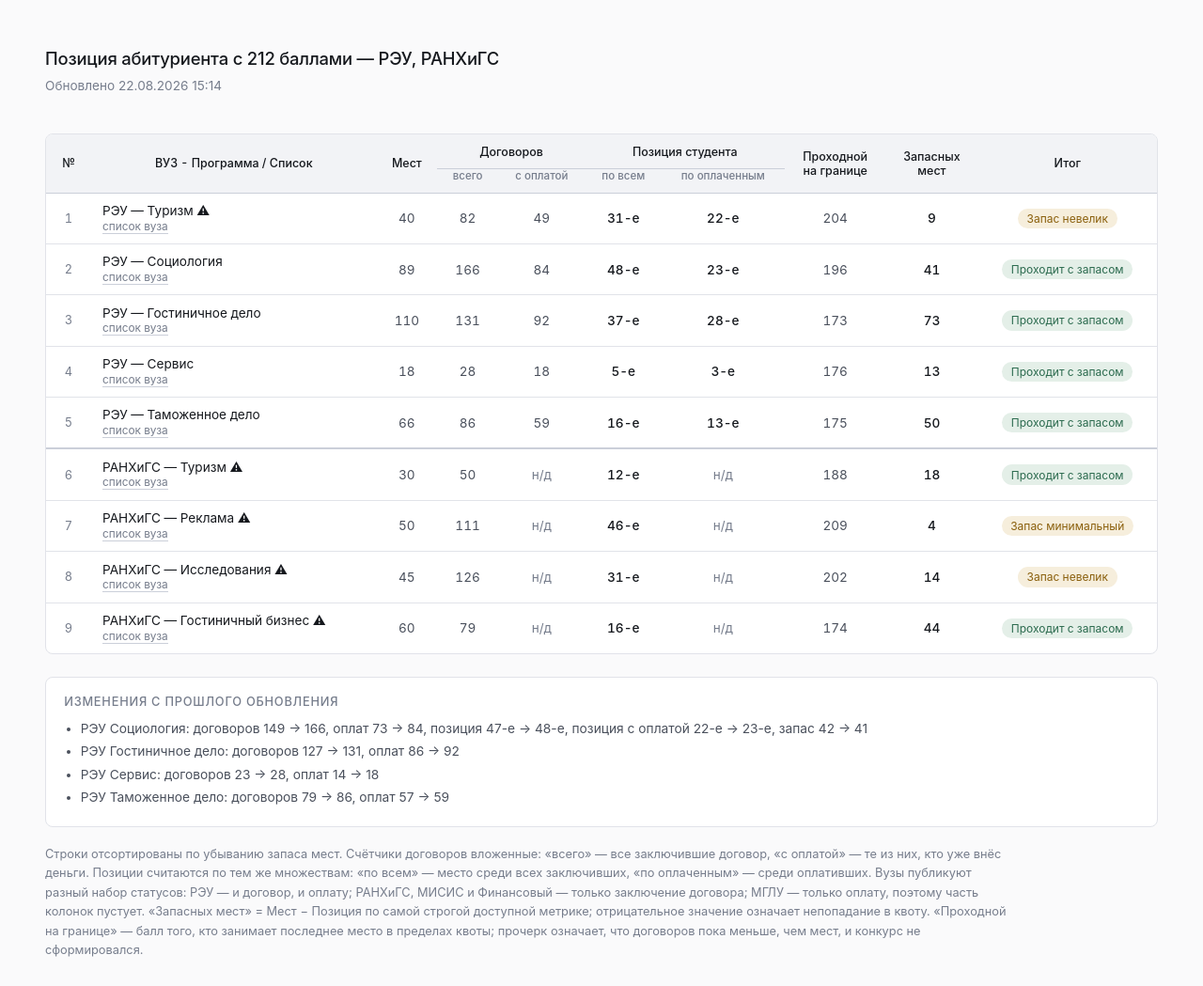
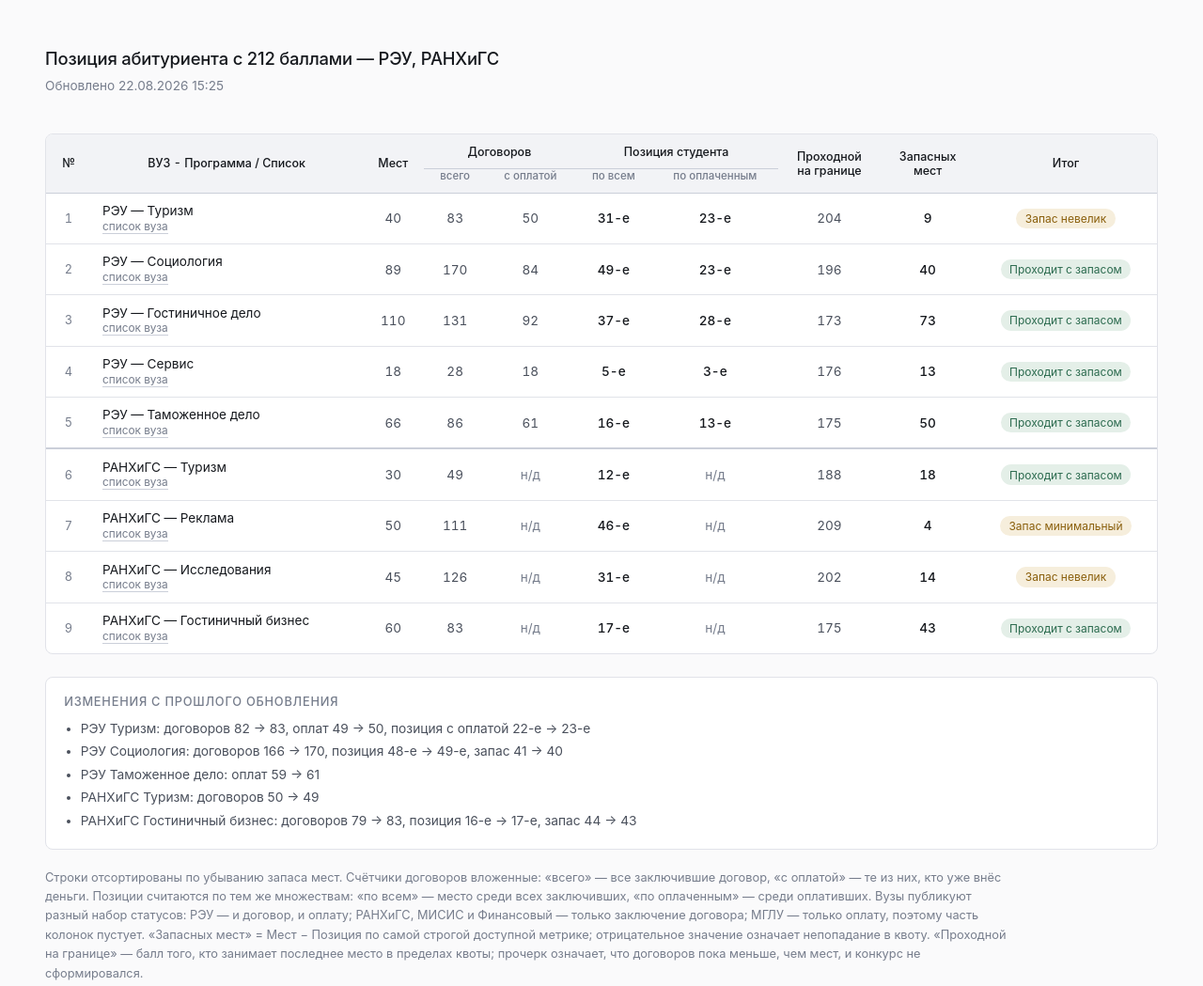
Before and after one commit to skrasin/postuplenie-2026, a plain HTML site: page index.html in a window 1280 px wide. Shown: the whole page at 94% size. Drawn offline with Linux system fonts and the light colour scheme.

Commit message:
Обновление данных: 22.08.2026 15:25

```diff
--- a/index.html
+++ b/index.html
@@ -80,7 +80,7 @@
   <div class="bar">
     <div>
       <h1>Позиция абитуриента с 212 баллами — РЭУ, РАНХиГС</h1>
-      <p class="sub">Обновлено 22.08.2026 15:14</p>
+      <p class="sub">Обновлено 22.08.2026 15:25</p>
       </div>
     </div>
   <div class="scroll"><table>
@@ -100,18 +100,18 @@
 
     </thead>
     <tbody>
-<tr class=""><td class="no">1</td><td class="name"><span class="pname">РЭУ — Туризм ⚠</span><a class="plink" href="https://abitrating.rea.ru/group/6c2f323c-11ad-11f1-8dba-5cba2c649f58" target="_blank" rel="noopener">список вуза</a></td><td>40</td><td>82</td><td>49</td><td class="key">31-е</td><td class="key">22-е</td><td>204</td><td class="key">9</td><td><span class="chip c-warn">Запас невелик</span></td></tr>
-<tr class=""><td class="no">2</td><td class="name"><span class="pname">РЭУ — Социология</span><a class="plink" href="https://abitrating.rea.ru/group/6c2f2f58-11ad-11f1-8dba-5cba2c649f58" target="_blank" rel="noopener">список вуза</a></td><td>89</td><td>166</td><td>84</td><td class="key">48-е</td><td class="key">23-е</td><td>196</td><td class="key">41</td><td><span class="chip c-safe">Проходит с запасом</span></td></tr>
+<tr class=""><td class="no">1</td><td class="name"><span class="pname">РЭУ — Туризм</span><a class="plink" href="https://abitrating.rea.ru/group/6c2f323c-11ad-11f1-8dba-5cba2c649f58" target="_blank" rel="noopener">список вуза</a></td><td>40</td><td>83</td><td>50</td><td class="key">31-е</td><td class="key">23-е</td><td>204</td><td class="key">9</td><td><span class="chip c-warn">Запас невелик</span></td></tr>
+<tr class=""><td class="no">2</td><td class="name"><span class="pname">РЭУ — Социология</span><a class="plink" href="https://abitrating.rea.ru/group/6c2f2f58-11ad-11f1-8dba-5cba2c649f58" target="_blank" rel="noopener">список вуза</a></td><td>89</td><td>170</td><td>84</td><td class="key">49-е</td><td class="key">23-е</td><td>196</td><td class="key">40</td><td><span class="chip c-safe">Проходит с запасом</span></td></tr>
 <tr class=""><td class="no">3</td><td class="name"><span class="pname">РЭУ — Гостиничное дело</span><a class="plink" href="https://abitrating.rea.ru/group/6c2f32ab-11ad-11f1-8dba-5cba2c649f58" target="_blank" rel="noopener">список вуза</a></td><td>110</td><td>131</td><td>92</td><td class="key">37-е</td><td class="key">28-е</td><td>173</td><td class="key">73</td><td><span class="chip c-safe">Проходит с запасом</span></td></tr>
 <tr class=""><td class="no">4</td><td class="name"><span class="pname">РЭУ — Сервис</span><a class="plink" href="https://abitrating.rea.ru/group/6c2f31cd-11ad-11f1-8dba-5cba2c649f58" target="_blank" rel="noopener">список вуза</a></td><td>18</td><td>28</td><td>18</td><td class="key">5-е</td><td class="key">3-е</td><td>176</td><td class="key">13</td><td><span class="chip c-safe">Проходит с запасом</span></td></tr>
-<tr class=""><td class="no">5</td><td class="name"><span class="pname">РЭУ — Таможенное дело</span><a class="plink" href="https://abitrating.rea.ru/group/7226ab15-11ad-11f1-8dba-5cba2c649f58" target="_blank" rel="noopener">список вуза</a></td><td>66</td><td>86</td><td>59</td><td class="key">16-е</td><td class="key">13-е</td><td>175</td><td class="key">50</td><td><span class="chip c-safe">Проходит с запасом</span></td></tr>
-<tr class="grp"><td class="no">6</td><td class="name"><span class="pname">РАНХиГС — Туризм ⚠</span><a class="plink" href="https://my.ranepa.ru/online/pk26/list/list.php?FT=1&FL=0&FO=4&F1=3dfc1680-5eff-4887-a318-288990d0e055&F2=dacc15e6-6808-11e9-80f1-005056a03e4f&F3=3f4ee63d-bf12-11f0-aa18-00620b9300d1&F4=d253c5b5-1df0-11f1-9faa-00620bc81861" target="_blank" rel="noopener">список вуза</a></td><td>30</td><td>50</td><td class="nd">н/д</td><td class="key">12-е</td><td class="nd">н/д</td><td>188</td><td class="key">18</td><td><span class="chip c-safe">Проходит с запасом</span></td></tr>
-<tr class=""><td class="no">7</td><td class="name"><span class="pname">РАНХиГС — Реклама ⚠</span><a class="plink" href="https://my.ranepa.ru/online/pk26/list/list.php?FT=1&FL=0&FO=4&F1=3dfc1680-5eff-4887-a318-288990d0e055&F2=c2d7c59e-e1f0-11e5-80ee-005056a00b6e&F3=3f4ee63d-bf12-11f0-aa18-00620b9300d1&F4=961f0091-f5ec-11f0-9fa8-00620bc81861" target="_blank" rel="noopener">список вуза</a></td><td>50</td><td>111</td><td class="nd">н/д</td><td class="key">46-е</td><td class="nd">н/д</td><td>209</td><td class="key">4</td><td><span class="chip c-warn">Запас минимальный</span></td></tr>
-<tr class=""><td class="no">8</td><td class="name"><span class="pname">РАНХиГС — Исследования ⚠</span><a class="plink" href="https://my.ranepa.ru/online/pk26/list/list.php?FT=1&FL=0&FO=4&F1=3dfc1680-5eff-4887-a318-288990d0e055&F2=c2d7c59e-e1f0-11e5-80ee-005056a00b6e&F3=3f4ee63d-bf12-11f0-aa18-00620b9300d1&F4=961f0090-f5ec-11f0-9fa8-00620bc81861" target="_blank" rel="noopener">список вуза</a></td><td>45</td><td>126</td><td class="nd">н/д</td><td class="key">31-е</td><td class="nd">н/д</td><td>202</td><td class="key">14</td><td><span class="chip c-warn">Запас невелик</span></td></tr>
-<tr class=""><td class="no">9</td><td class="name"><span class="pname">РАНХиГС — Гостиничный бизнес ⚠</span><a class="plink" href="https://my.ranepa.ru/online/pk26/list/list.php?FT=1&FL=0&FO=4&F1=3dfc1680-5eff-4887-a318-288990d0e055&F2=5352eced-6808-11e9-80f1-005056a03e4f&F3=3f4ee63d-bf12-11f0-aa18-00620b9300d1&F4=5b1b5e94-f55d-11f0-9fa8-00620bc81861" target="_blank" rel="noopener">список вуза</a></td><td>60</td><td>79</td><td class="nd">н/д</td><td class="key">16-е</td><td class="nd">н/д</td><td>174</td><td class="key">44</td><td><span class="chip c-safe">Проходит с запасом</span></td></tr>
+<tr class=""><td class="no">5</td><td class="name"><span class="pname">РЭУ — Таможенное дело</span><a class="plink" href="https://abitrating.rea.ru/group/7226ab15-11ad-11f1-8dba-5cba2c649f58" target="_blank" rel="noopener">список вуза</a></td><td>66</td><td>86</td><td>61</td><td class="key">16-е</td><td class="key">13-е</td><td>175</td><td class="key">50</td><td><span class="chip c-safe">Проходит с запасом</span></td></tr>
+<tr class="grp"><td class="no">6</td><td class="name"><span class="pname">РАНХиГС — Туризм</span><a class="plink" href="https://my.ranepa.ru/online/pk26/list/list.php?FT=1&FL=0&FO=4&F1=3dfc1680-5eff-4887-a318-288990d0e055&F2=dacc15e6-6808-11e9-80f1-005056a03e4f&F3=3f4ee63d-bf12-11f0-aa18-00620b9300d1&F4=d253c5b5-1df0-11f1-9faa-00620bc81861" target="_blank" rel="noopener">список вуза</a></td><td>30</td><td>49</td><td class="nd">н/д</td><td class="key">12-е</td><td class="nd">н/д</td><td>188</td><td class="key">18</td><td><span class="chip c-safe">Проходит с запасом</span></td></tr>
+<tr class=""><td class="no">7</td><td class="name"><span class="pname">РАНХиГС — Реклама</span><a class="plink" href="https://my.ranepa.ru/online/pk26/list/list.php?FT=1&FL=0&FO=4&F1=3dfc1680-5eff-4887-a318-288990d0e055&F2=c2d7c59e-e1f0-11e5-80ee-005056a00b6e&F3=3f4ee63d-bf12-11f0-aa18-00620b9300d1&F4=961f0091-f5ec-11f0-9fa8-00620bc81861" target="_blank" rel="noopener">список вуза</a></td><td>50</td><td>111</td><td class="nd">н/д</td><td class="key">46-е</td><td class="nd">н/д</td><td>209</td><td class="key">4</td><td><span class="chip c-warn">Запас минимальный</span></td></tr>
+<tr class=""><td class="no">8</td><td class="name"><span class="pname">РАНХиГС — Исследования</span><a class="plink" href="https://my.ranepa.ru/online/pk26/list/list.php?FT=1&FL=0&FO=4&F1=3dfc1680-5eff-4887-a318-288990d0e055&F2=c2d7c59e-e1f0-11e5-80ee-005056a00b6e&F3=3f4ee63d-bf12-11f0-aa18-00620b9300d1&F4=961f0090-f5ec-11f0-9fa8-00620bc81861" target="_blank" rel="noopener">список вуза</a></td><td>45</td><td>126</td><td class="nd">н/д</td><td class="key">31-е</td><td class="nd">н/д</td><td>202</td><td class="key">14</td><td><span class="chip c-warn">Запас невелик</span></td></tr>
+<tr class=""><td class="no">9</td><td class="name"><span class="pname">РАНХиГС — Гостиничный бизнес</span><a class="plink" href="https://my.ranepa.ru/online/pk26/list/list.php?FT=1&FL=0&FO=4&F1=3dfc1680-5eff-4887-a318-288990d0e055&F2=5352eced-6808-11e9-80f1-005056a03e4f&F3=3f4ee63d-bf12-11f0-aa18-00620b9300d1&F4=5b1b5e94-f55d-11f0-9fa8-00620bc81861" target="_blank" rel="noopener">список вуза</a></td><td>60</td><td>83</td><td class="nd">н/д</td><td class="key">17-е</td><td class="nd">н/д</td><td>175</td><td class="key">43</td><td><span class="chip c-safe">Проходит с запасом</span></td></tr>
     </tbody>
   </table></div>
-  <div class="changes"><h2>Изменения с прошлого обновления</h2><ul><li>РЭУ Социология: договоров 149 → 166, оплат 73 → 84, позиция 47-е → 48-е, позиция с оплатой 22-е → 23-е, запас 42 → 41</li><li>РЭУ Гостиничное дело: договоров 127 → 131, оплат 86 → 92</li><li>РЭУ Сервис: договоров 23 → 28, оплат 14 → 18</li><li>РЭУ Таможенное дело: договоров 79 → 86, оплат 57 → 59</li></ul></div>
+  <div class="changes"><h2>Изменения с прошлого обновления</h2><ul><li>РЭУ Туризм: договоров 82 → 83, оплат 49 → 50, позиция с оплатой 22-е → 23-е</li><li>РЭУ Социология: договоров 166 → 170, позиция 48-е → 49-е, запас 41 → 40</li><li>РЭУ Таможенное дело: оплат 59 → 61</li><li>РАНХиГС Туризм: договоров 50 → 49</li><li>РАНХиГС Гостиничный бизнес: договоров 79 → 83, позиция 16-е → 17-е, запас 44 → 43</li></ul></div>
   <p class="foot">Строки отсортированы по убыванию запаса мест. Счётчики договоров
   вложенные: «всего» — все заключившие договор, «с оплатой» — те из них, кто уже
   внёс деньги. Позиции считаются по тем же множествам: «по всем» — место среди всех
```
